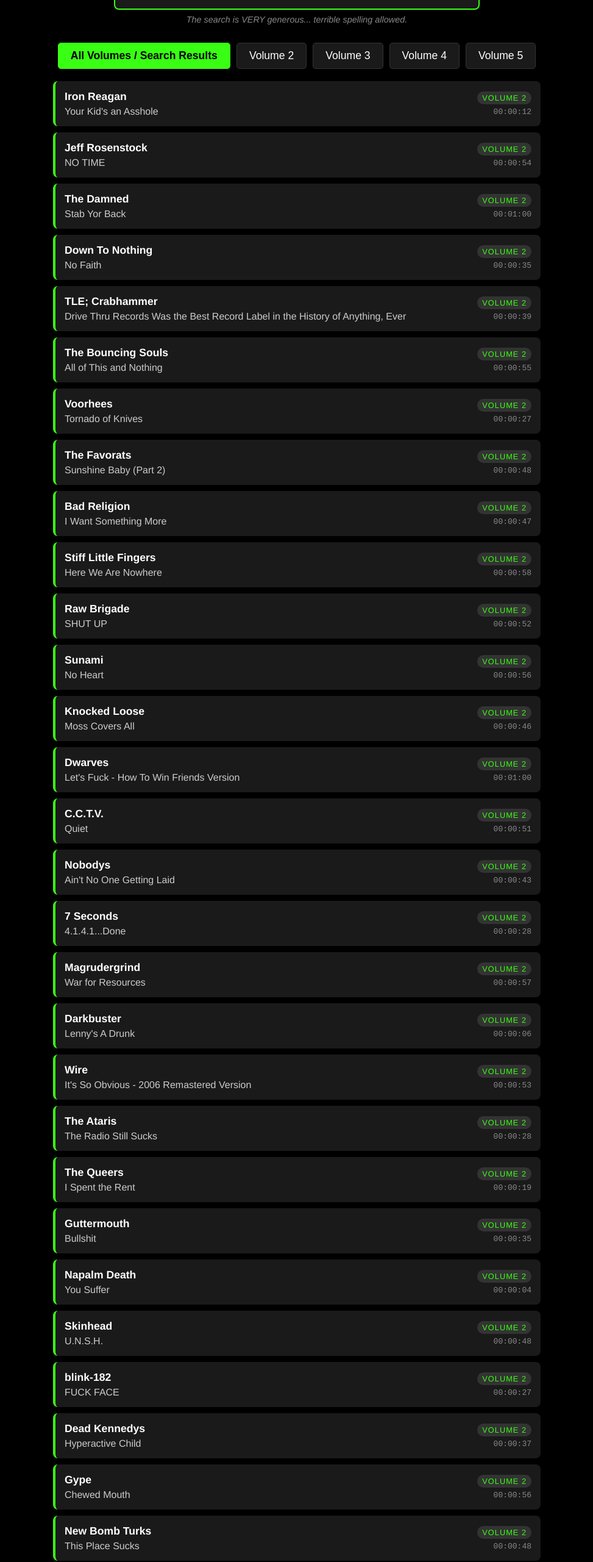
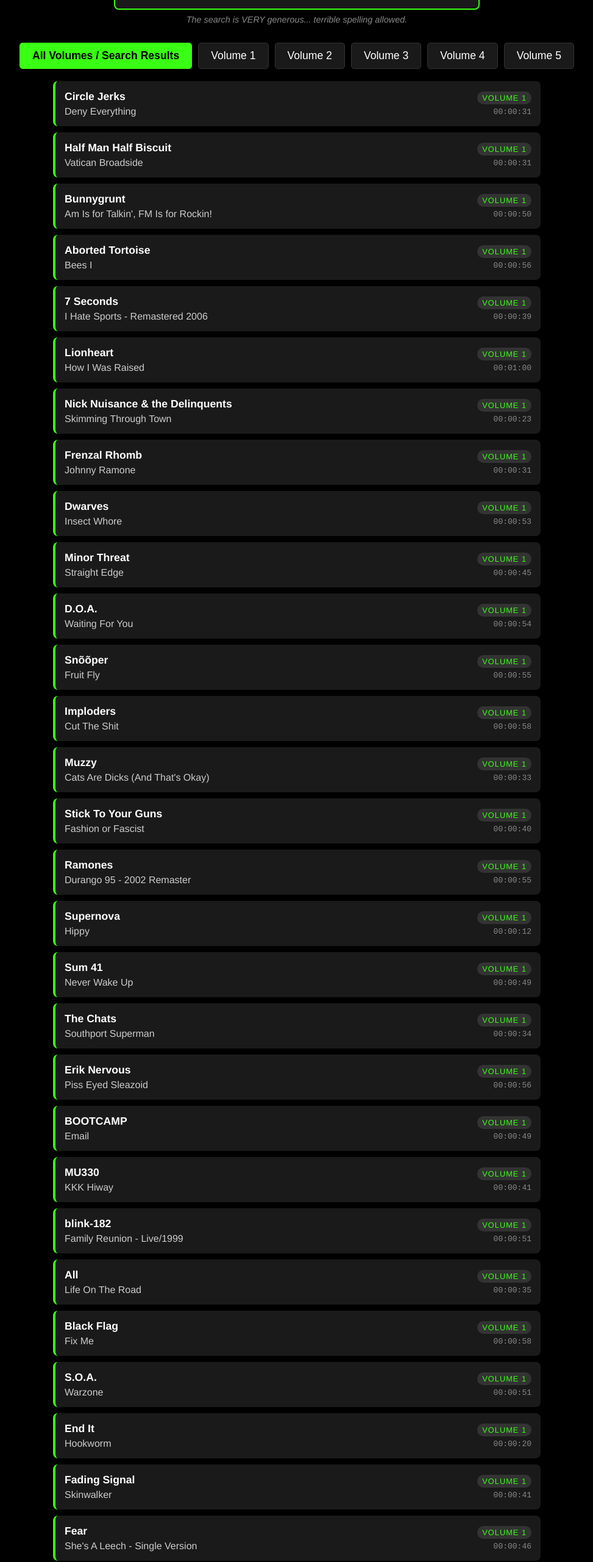
Before and after one commit to johnny-gasoline/60seconds, a plain HTML site: page index.html in a window 1280 px wide. Shown: the part 202-2763 px from the top of the page at 61% size, without its empty margins (153-1126 px from the left). Drawn offline with Linux system fonts and the light colour scheme.

Commit message:
Update index.html

```diff
--- a/index.html
+++ b/index.html
@@ -193,6 +193,7 @@
         // ==========================================
 
         const spotifyLinks = {
+            "Volume 1": "https://open.spotify.com/playlist/13Fr4dKQmbohUyvYNNtPFt?si=TICVb9mTRKyt_Frr4nN6TQ",
             "Volume 2": "https://open.spotify.com/playlist/2cj9Pp0m4ekGDXdGanQUD9?si=CY4V9I6yRUqEKU-4_kw2wQ",
             "Volume 3": "https://open.spotify.com/playlist/4vp7kLyrTUc7qqSudni3Pu?si=ibTcx3RzTH2q7lEoHey_Rg",
             "Volume 4": "https://open.spotify.com/playlist/3D75pHZd7PV2qfk31usJso?si=EoCmAo2PQRW3pGAlffZXWQ",
@@ -202,6 +203,42 @@
         };
 
         const rawData = `
+Volume 1:
+Circle Jerks - Deny Everything - 00:00:31
+Half Man Half Biscuit - Vatican Broadside - 00:00:31
+Bunnygrunt - Am Is for Talkin', FM Is for Rockin! - 00:00:50
+Aborted Tortoise - Bees I - 00:00:56
+7 Seconds - I Hate Sports - Remastered 2006 - 00:00:39
+Lionheart - How I Was Raised - 00:01:00
+Nick Nuisance & the Delinquents - Skimming Through Town - 00:00:23
+Frenzal Rhomb - Johnny Ramone - 00:00:31
+Dwarves - Insect Whore - 00:00:53
+Minor Threat - Straight Edge - 00:00:45
+D.O.A. - Waiting For You - 00:00:54
+Snõõper - Fruit Fly - 00:00:55
+Imploders - Cut The Shit - 00:00:58
+Muzzy - Cats Are Dicks (And That's Okay) - 00:00:33
+Stick To Your Guns - Fashion or Fascist - 00:00:40
+Ramones - Durango 95 - 2002 Remaster - 00:00:55
+Supernova - Hippy - 00:00:12
+Sum 41 - Never Wake Up - 00:00:49
+The Chats - Southport Superman - 00:00:34
+Erik Nervous - Piss Eyed Sleazoid - 00:00:56
+BOOTCAMP - Email - 00:00:49
+MU330 - KKK Hiway - 00:00:41
+blink-182 - Family Reunion - Live/1999 - 00:00:51
+All - Life On The Road - 00:00:35
+Black Flag - Fix Me - 00:00:58
+S.O.A. - Warzone - 00:00:51
+End It - Hookworm - 00:00:20
+Fading Signal - Skinwalker - 00:00:41
+Fear - She's A Leech - Single Version - 00:00:46
+Descendents - I Like Food - 00:00:17
+Siege - Life of Hate - 00:00:27
+Witches With Dicks - Lakewood, KY - 00:00:48
+Fizzy Bangers - Short Attention Span - 00:00:08
+Germs - What We Do Is Secret - 00:00:44
+
 Volume 2:
 Iron Reagan - Your Kid's an Asshole - 00:00:12
 Jeff Rosenstock - NO TIME - 00:00:54
```
